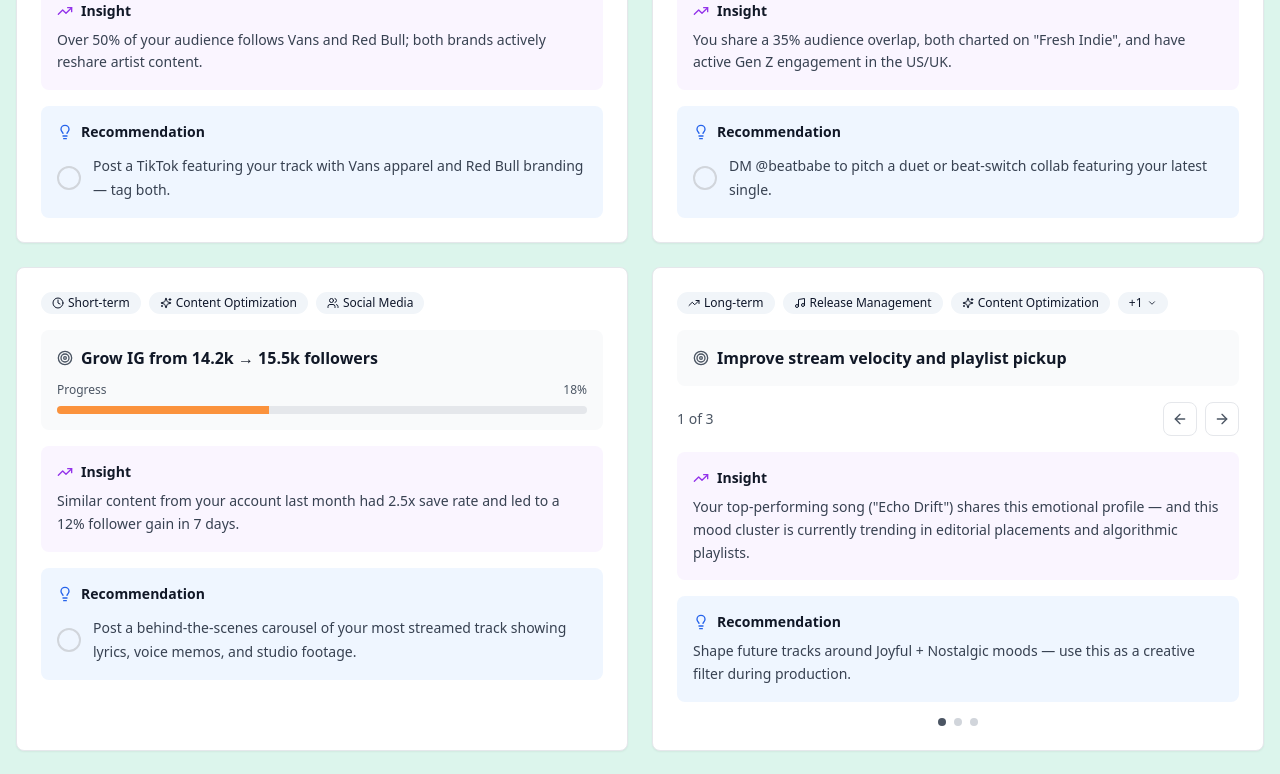
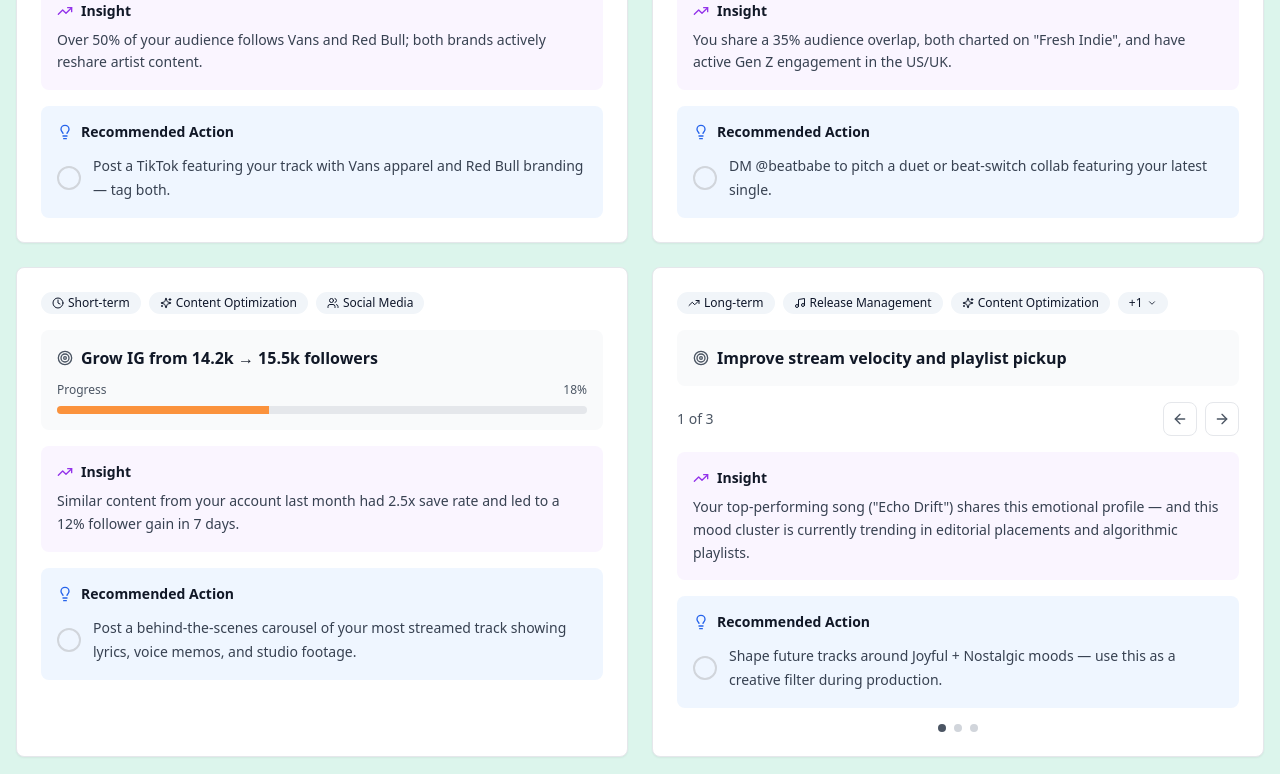
Before and after one commit to akashdmukherjee/smart-recommendations, a React (Vite) app: page / in a window 1280 px wide. Shown: the part 960-1734 px from the top of the page. Built offline with nearby package versions, Linux system fonts and the light colour scheme.

Commit message:
Rename "Recommendation" to "Recommended Action"
Updated the text and added circles to the long-term recommendation cards.
-edited src/components/RecommendationCard.tsx
-edited src/components/LongTermRecommendationCard.tsx

```diff
--- a/src/components/LongTermRecommendationCard.tsx
+++ b/src/components/LongTermRecommendationCard.tsx
@@ -1,5 +1,5 @@
 import React, { useState } from 'react';
-import { TrendingUp, Target, Clock, Users, Music, Heart, Mic, HandHeart, BarChart2, Sparkles, ChevronDown, Lightbulb, ArrowLeft, ArrowRight } from 'lucide-react';
+import { TrendingUp, Target, Clock, Users, Music, Heart, Mic, HandHeart, BarChart2, Sparkles, ChevronDown, Lightbulb, ArrowLeft, ArrowRight, CheckCircle } from 'lucide-react';
 import { Badge } from './ui/badge';
 import { DropdownMenu, DropdownMenuContent, DropdownMenuItem, DropdownMenuTrigger } from './ui/dropdown-menu';
 
@@ -45,9 +45,20 @@ const getCategoryLabel = (category: string) => {
 
 export const LongTermRecommendationCard = ({ recommendation }: LongTermRecommendationCardProps) => {
   const [currentPairIndex, setCurrentPairIndex] = useState(0);
+  const [completedActions, setCompletedActions] = useState<Set<number>>(new Set());
 
   const currentPair = recommendation.actionInsightPairs[currentPairIndex];
   const totalPairs = recommendation.actionInsightPairs.length;
+
+  const toggleActionComplete = (index: number) => {
+    const newCompleted = new Set(completedActions);
+    if (newCompleted.has(index)) {
+      newCompleted.delete(index);
+    } else {
+      newCompleted.add(index);
+    }
+    setCompletedActions(newCompleted);
+  };
 
   const goToPrevious = () => {
     setCurrentPairIndex(prev =>
@@ -148,11 +159,26 @@ export const LongTermRecommendationCard = ({ recommendation }: LongTermRecommend
 
             {/* Recommendation section */}
             <div className="bg-blue-50 rounded-lg p-4">
-              <div className="flex items-center gap-2 mb-2">
+              <div className="flex items-center gap-2 mb-3">
                 <Lightbulb size={16} className="text-blue-600" />
-                <h4 className="text-sm font-semibold text-gray-900">Recommendation</h4>
+                <h4 className="text-sm font-semibold text-gray-900">Recommended Action</h4>
               </div>
-              <p className="text-sm text-gray-700 leading-relaxed">{currentPair.action}</p>
+              {/* Action section with circle button */}
+              <div className="flex items-center gap-3">
+                <button
+                  onClick={() => toggleActionComplete(currentPairIndex)}
+                  className={`flex-shrink-0 w-6 h-6 rounded-full border-2 flex items-center justify-center transition-all duration-200 ${
+                    completedActions.has(currentPairIndex)
+                      ? 'bg-green-500 border-green-500 text-white'
+                      : 'border-gray-300 hover:border-green-400'
+                  }`}
+                >
+                  {completedActions.has(currentPairIndex) && <CheckCircle size={14} />}
+                </button>
+                <p className="text-sm text-gray-700 flex-1 leading-6">
+                  {currentPair.action}
+                </p>
+              </div>
             </div>
           </div>
 
--- a/src/components/RecommendationCard.tsx
+++ b/src/components/RecommendationCard.tsx
@@ -143,7 +143,7 @@ export const RecommendationCard = ({ recommendation }: RecommendationCardProps)
         <div className="bg-blue-50 rounded-lg p-4">
           <div className="flex items-center gap-2 mb-3">
             <Lightbulb size={16} className="text-blue-600" />
-            <h4 className="text-sm font-semibold text-gray-900">Recommendation</h4>
+            <h4 className="text-sm font-semibold text-gray-900">Recommended Action</h4>
           </div>
           {/* Action section with circle button */}
           <div className="flex items-center gap-3">
```
